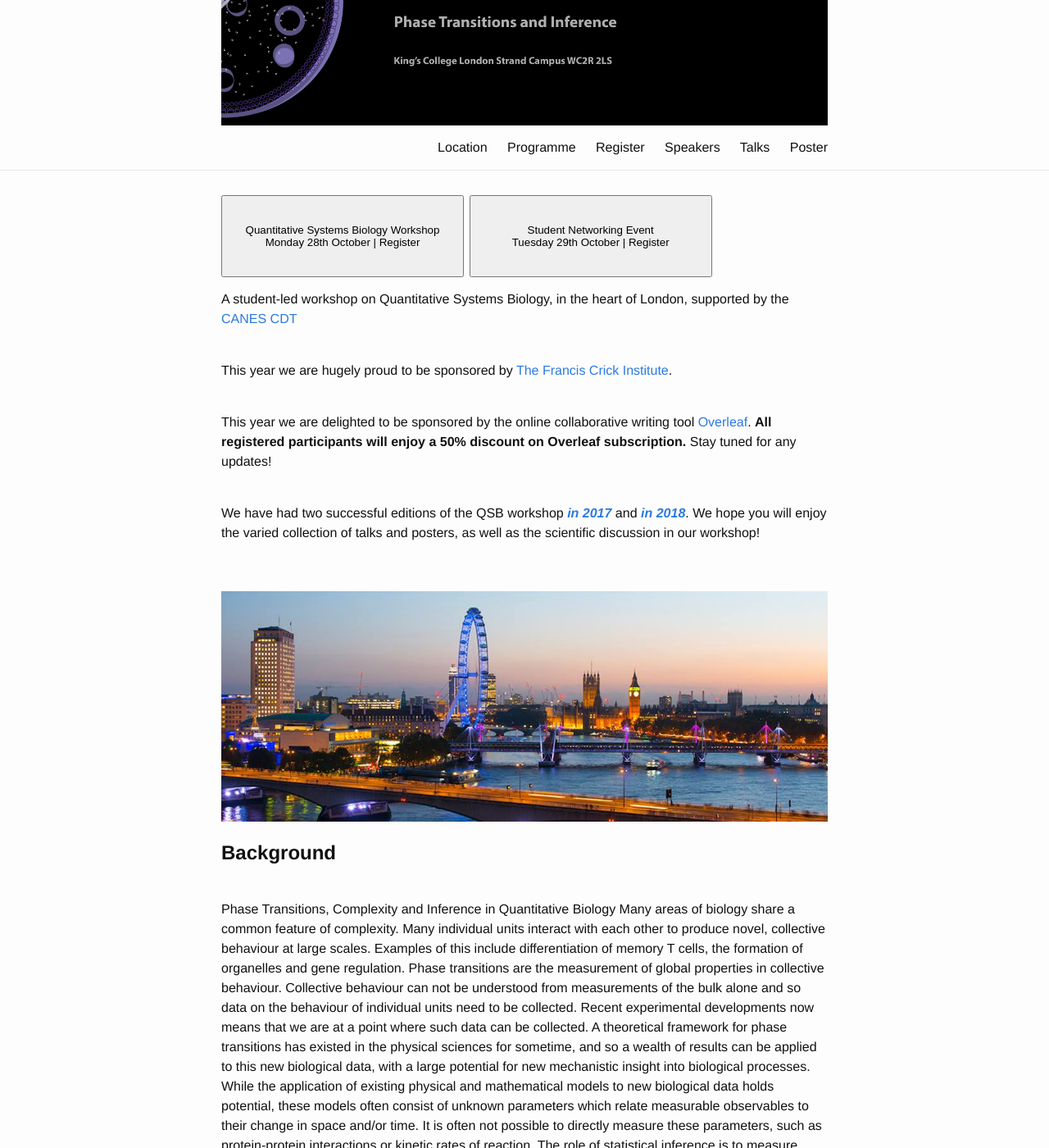
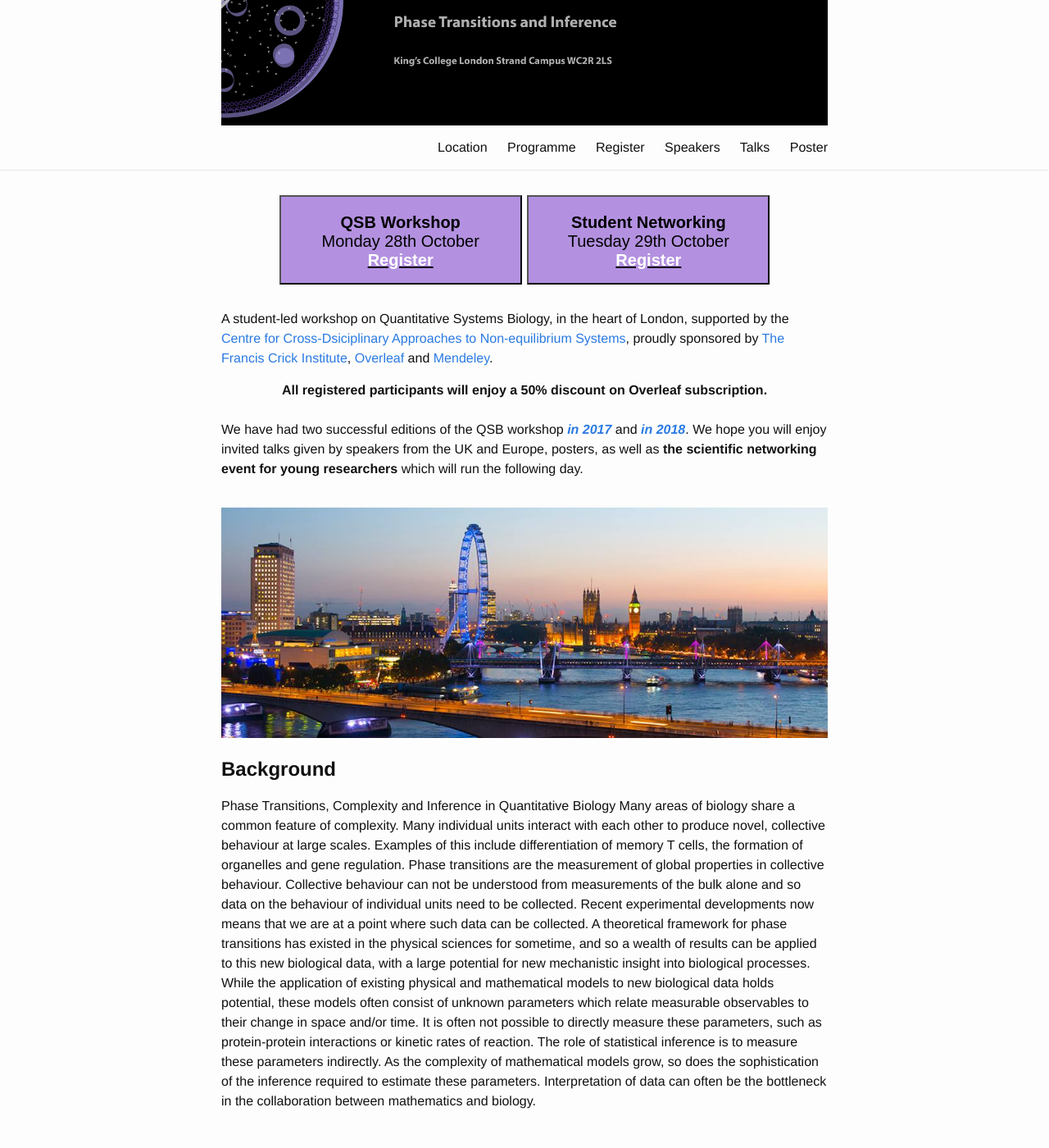
Before and after one commit to qsbworkshop/qsb2019, a Jekyll site: the page built from docs/index.md, in a window 1280 px wide and 1400 px high, scrolled down 210 px. Shown: the whole window at 82% size. Built offline with Jekyll 4.4.1, drawn with Linux system fonts in a browser that asks for light colours; some of the changed text lies outside the part shown.

Commit message:
registration journey complete

```diff
--- a/docs/_layouts/home.html
+++ b/docs/_layouts/home.html
@@ -3,31 +3,34 @@ layout: default
 ---
 
 <div class="home">
-
-  <h2 class="post-list">
-        <button type="button" style="width: 40%; height: 100px;">
-          Quantitative Systems Biology Workshop <br>
-          Monday 28th October | Register
+  <h2 style="padding-bottom: 15px">
+      <center>
+        <button type="button" onclick="window.location.href='https://forms.gle/6SmD5zkhZPLjM8RH8'" style="width: 40%; padding-top: 20px; background-color: rgb(179, 145, 224)">
+          <h2><strong>QSB Workshop</strong><br>
+          Monday 28th October<br><u><strong><font color="white">Register</font></strong></u></h2>
         </button>
-        <button type="button" style="width: 40%; height: 100px;">
-            Student Networking Event <br>
-            Tuesday 29th October | Register
+        <button type="button" onclick="window.location.href='https://forms.gle/GR9AHCFzJQXjVC3aA'" style="width: 40%; padding-top: 20px; background-color: rgb(179, 145, 224)">
+          <h2><strong>Student Networking</strong><br>
+          Tuesday 29th October<br><u><strong><font color="white">Register</font></strong></u></h2>
           </button>
+      </center>
   </h2>
 
-  <p>A student-led workshop on Quantitative Systems Biology, in the heart of London, supported by the <a href="https://www.kcl.ac.uk/innovation/groups/noneqsys/index.aspx" >CANES CDT</a></p>
-  <br>
-  <h4>This year we are hugely proud to be sponsored by <a href="https://www.crick.ac.uk/">The Francis Crick Institute</a>.</h4>
-  <br>
-  <h4>This year we are delighted to be sponsored by the online collaborative writing tool <a href="https://www.overleaf.com/">Overleaf</a>. <b>All registered participants will enjoy a 50% discount on Overleaf subscription.</b> Stay tuned for any updates!</h4>
-  <br>
-  <p>
-    We have had two successful editions of the QSB workshop <a href="https://qsbworkshop.github.io/qsb2017"><em><b>in 2017</b></em></a> and <a href="https://qsbworkshop.github.io/qsb2018"><em><b>in 2018</b></em></a>. We hope you will enjoy the varied collection of talks and posters, as well as the scientific discussion in our workshop!
+  <p>A student-led workshop on Quantitative Systems Biology, in the heart of London,
+    supported by the <a href="https://www.kcl.ac.uk/innovation/groups/noneqsys/index.aspx">
+      Centre for Cross-Dsiciplinary Approaches to Non-equilibrium Systems</a>, proudly sponsored by
+      <a href="https://www.crick.ac.uk/">The Francis Crick Institute</a>,
+      <a href="https://www.overleaf.com/">Overleaf</a> and <a href="https://www.mendeley.com/">Mendeley</a>.
   </p>
-  <br>
+    <center><b>All registered participants will enjoy a 50% discount on Overleaf subscription.</b></center>
+  <p><br>
+    We have had two successful editions of the QSB workshop <a href="https://qsbworkshop.github.io/qsb2017"><em><b>in 2017
+    </b></em></a> and <a href="https://qsbworkshop.github.io/qsb2018"><em><b>in 2018</b></em></a>.
+    We hope you will enjoy invited talks given by speakers from the UK and Europe, posters,
+    as well as <strong>the scientific networking event for young researchers</strong> which will run the following day.
+  </p>
   <img src="images/kings.jpg" alt="KCL" vspace="20" style="width:100%;">
   <h2><b>Background</b></h2>
-  <br>
   <p>
 
 Phase Transitions, Complexity and Inference in Quantitative Biology
```
Also changed, not shown: other parts of docs/_layouts/home.html (+1 -1 lines), 3 other files.
